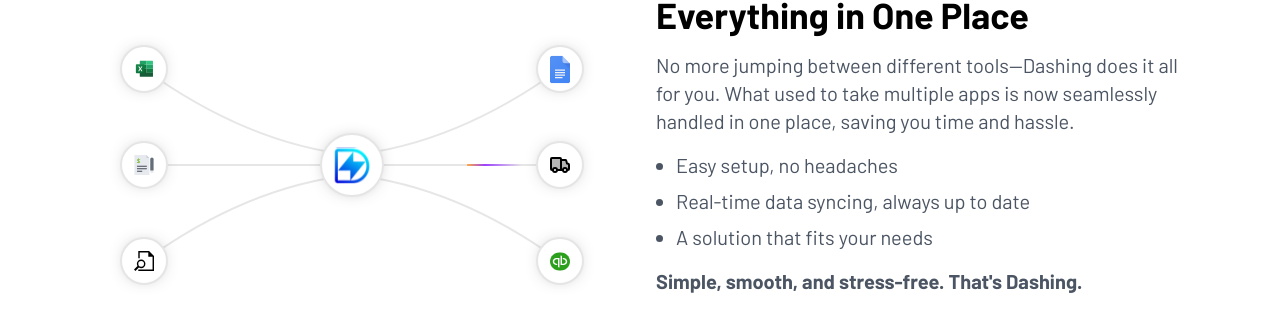
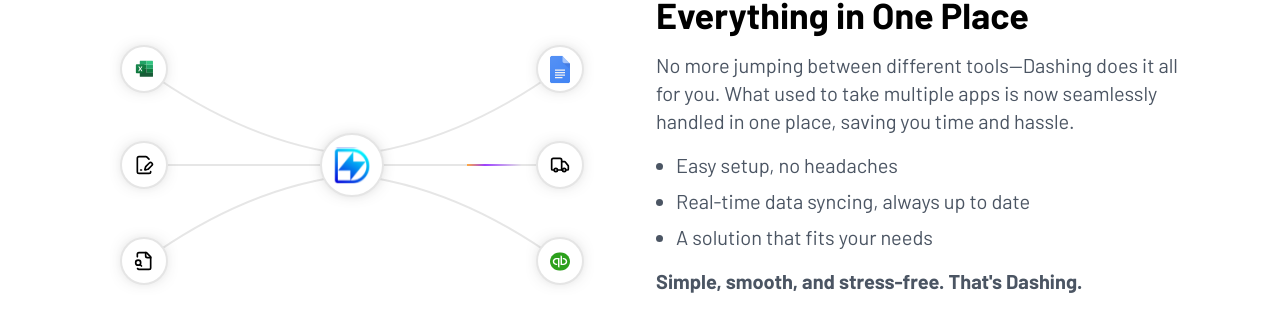
Before and after one commit to hari-bhandari/dashing-site2, a Next.js app: page / in a window 1280 px wide. Shown: the part 3607-3934 px from the top of the page. Built offline with nearby package versions, Linux system fonts and the light colour scheme; no server answers.

Commit message:
Fixed cross + changed icons on integrations div

```diff
--- a/src/app/components/CalendlyPopup.tsx
+++ b/src/app/components/CalendlyPopup.tsx
@@ -22,19 +22,25 @@ export default function CalendlyPopup({ isOpen, onClose }: CalendlyPopupProps) {
                         className="fixed inset-0 flex items-center justify-center z-[71] p-4"
                         onClick={(e) => e.stopPropagation()}
                     >
-                        <div className="bg-white dark:bg-gray-800 rounded-xl shadow-xl max-w-4xl w-full p-6 relative">
+                        <div className="bg-white dark:bg-gray-800 rounded-xl shadow-xl max-w-4xl w-full p-6 relative overflow-hidden">
+                            {/* Close button moved outside content area and given higher z-index */}
                             <button
                                 onClick={onClose}
-                                className="absolute right-4 top-4 text-gray-500 hover:text-gray-700 dark:text-gray-400 dark:hover:text-gray-200"
+                                className="absolute right-6 top-6 text-gray-500 hover:text-gray-700 dark:text-gray-400 dark:hover:text-gray-200 z-10 bg-white dark:bg-gray-800 rounded-full p-1 shadow-md"
                             >
-                                <X className="h-5 w-5" />
+                                <X className="h-6 w-6" />
                             </button>
-                            <InlineWidget
-                                url="https://calendly.com/frank-mut4/dashing-demo"
-                                styles={{
-                                    height: '850px'
-                                }}
-                            />
+
+                            {/* Added padding-right to create space for scrollbar */}
+                            <div className="pr-2 overflow-hidden">
+                                <InlineWidget
+                                    url="https://calendly.com/frank-mut4/dashing-demo"
+                                    styles={{
+                                        height: '850px',
+                                        overflow: 'auto'
+                                    }}
+                                />
+                            </div>
                         </div>
                     </motion.div>
                 </>
--- a/src/app/components/IntegrationsAnimation.tsx
+++ b/src/app/components/IntegrationsAnimation.tsx
@@ -4,6 +4,9 @@ import React, { forwardRef, useRef } from "react";
 
 import { cn } from "@/lib/utils";
 import { AnimatedBeam } from "@/components/magicui/animated-beam";
+import { CiDeliveryTruck } from "react-icons/ci";
+import { LiaFileContractSolid } from "react-icons/lia";
+import { LuFileSearch, LuFilePenLine, LuTruck } from "react-icons/lu";
 
 const Circle = forwardRef<
   HTMLDivElement,
@@ -116,54 +119,11 @@ export default function AnimatedBeamDemo() {
 
 const Icons = {
     shipping: () => (
-      <svg viewBox="0 -2 20.001 20.001" xmlns="http://www.w3.org/2000/svg" fill="#000000"><g id="SVGRepo_bgCarrier" strokeWidth="0"></g><g id="SVGRepo_tracerCarrier" strokeLinecap="round" strokeLinejoin="round"></g><g id="SVGRepo_iconCarrier"> <g id="truck" transform="translate(-2 -4)"> <path id="secondary" fill="#b5b5b5" d="M20.24,10.81,19,10.5l-.79-2.77a1,1,0,0,0-1-.73H13V6a1,1,0,0,0-1-1H4A1,1,0,0,0,3,6V16a1,1,0,0,0,1,1H5a2,2,0,0,1,4,0h6a2,2,0,0,1,4,0h1a1,1,0,0,0,1-1V11.78A1,1,0,0,0,20.24,10.81Z"></path> <path id="primary" d="M5,17H4a1,1,0,0,1-1-1V6A1,1,0,0,1,4,5h8a1,1,0,0,1,1,1V17H9" fill="none" stroke="#000000" strokeLinecap="round" strokeLinejoin="round" strokeWidth="2"></path> <path id="primary-2" data-name="primary" d="M15,17H13V7h4.25a1,1,0,0,1,1,.73L19,10.5l1.24.31a1,1,0,0,1,.76,1V16a1,1,0,0,1-1,1H19" fill="none" stroke="#000000" strokeLinecap="round" strokeLinejoin="round" strokeWidth="2"></path> <path id="primary-3" data-name="primary" d="M7,15a2,2,0,1,0,2,2A2,2,0,0,0,7,15Zm10,0a2,2,0,1,0,2,2A2,2,0,0,0,17,15Z" fill="none" stroke="#000000" strokeLinecap="round" strokeLinejoin="round" strokeWidth="2"></path> </g> </g></svg>
+      <LuTruck className="w-8 h-8"/>
       ),
 
   contract: () => (
-    <svg
-        xmlns="http://www.w3.org/2000/svg"
-        xmlnsXlink="http://www.w3.org/1999/xlink"
-        height="40px"
-        width="40px"
-        version="1.1"
-        id="Layer_1"
-        viewBox="0 0 511.882 511.882"
-        >
-        <polygon
-            style={{fill:"#E6E9ED"}}
-            points="388.314,70.233 324.328,6.248 318.081,0 309.27,0 31.981,0 10.657,0 10.657,21.323 10.657,490.559 10.657,511.882 31.981,511.882 373.254,511.882 394.563,511.882 394.563,490.559 394.563,85.308 394.563,76.482"
-          />
-          <g>
-            <path
-              style={{fill:"#434A54"}}
-              d="M85.313,298.602h234.611c5.873,0,10.652-4.779,10.652-10.669s-4.779-10.669-10.652-10.669H85.313 c-5.905,0-10.669,4.779-10.669,10.669S79.408,298.602,85.313,298.602z"
-            />
-            <path
-              style={{fill:"#434A54"}}
-              d="M319.923,341.249H85.313c-5.905,0-10.669,4.781-10.669,10.67c0,5.89,4.765,10.669,10.669,10.669 h234.611c5.873,0,10.652-4.779,10.652-10.669C330.577,346.03,325.797,341.249,319.923,341.249z"
-            />
-            <path
-              style={{fill:"#434A54"}}
-              d="M202.613,405.235H85.313c-5.905,0-10.669,4.779-10.669,10.669s4.765,10.67,10.669,10.67h117.301 c5.889,0,10.669-4.78,10.669-10.67S208.503,405.235,202.613,405.235z"
-            />
-          </g>
-          <polygon
-            style={{fill:"#E6E9ED"}}
-            points="472.732,341.03 444.395,341.03 415.901,440.57 458.547,469.002 501.224,440.57"
-          />
-          <path
-            style={{fill:"#656D78"}}
-            d="M458.547,63.766c-23.557,0-42.646,19.089-42.646,42.646v287.934h85.324V106.413 C501.224,82.855,482.105,63.766,458.547,63.766z"
-          />
-          <path
-            style={{fill:"#8CC153"}}
-            d="M127.96,148.372v-20.62h21.339c5.889,0,10.654-4.78,10.654-10.67c0-5.889-4.765-10.669-10.654-10.669 H127.96V95.758c0-5.889-4.765-10.669-10.654-10.669s-10.669,4.78-10.669,10.669v10.654h-5.327c-18.417,0-24.307,7.545-26.025,13.855 c-3.218,11.951,7.045,25.12,31.353,40.179v20.62H85.313c-5.889,0-10.669,4.78-10.669,10.67c0,5.889,4.78,10.653,10.669,10.653 h21.323c0,5.905,4.78,10.67,10.669,10.67s10.654-4.765,10.654-10.67h5.342c18.402,0,24.307-7.529,26.01-13.856 C162.546,176.599,152.266,163.43,127.96,148.372z M98.918,127.814c0.703-0.047,1.5-0.062,2.39-0.062h5.327v6.857 C103.09,131.891,100.606,129.594,98.918,127.814z M133.301,181.067h-5.342v-6.857c3.546,2.718,6.03,5.015,7.717,6.795 C134.973,181.051,134.176,181.067,133.301,181.067z"
-          />
-          <polygon
-            style={{fill:"#CCD1D9"}}
-            points="394.563,76.482 318.081,76.482 318.081,0"
-          />
-        </svg>
+    <LuFilePenLine className="w-8 h-8"/>
       ),
   dashing: () => (
     <svg xmlns="http://www.w3.org/2000/svg" xmlnsXlink="http://www.w3.org/1999/xlink" width="41" height="41" viewBox="0 0 41 41" fill="none">
@@ -404,24 +364,6 @@ const Icons = {
 
   ),
   search: () => (
-    <svg
-      viewBox="0 0 448 448"
-      fill="#000000"
-      xmlns="http://www.w3.org/2000/svg"
-    >
-      <title>file-preview</title>
-      <g transform="translate(0,-604.36224)">
-        <path
-          style={{fillOpacity: 1, stroke: "none", strokeWidth: 36, strokeLinecap: "round", strokeMiterlimit: 4, strokeDasharray: "none", strokeOpacity: 1}}
-          d="M 96 0 L 96 32 L 96 160 L 128 160 L 128 32 L 320 32 L 320 128 L 416 128 L 416 416 L 160 416 L 144 416 L 128 416 L 96 416 L 96 448 L 128 448 L 448 448 L 448 416 L 448 111.01953 L 336.98047 0 L 128 0 L 96 0 z"
-          transform="translate(0,604.36224)"
-        />
-        <path
-          style={{fillOpacity: 1, stroke: "none", strokeWidth: 36, strokeLinecap: "round", strokeMiterlimit: 4, strokeDasharray: "none", strokeOpacity: 1}}
-          d="M 160 192 A 96 95.999992 0 0 0 64 288 A 96 95.999992 0 0 0 78.117188 337.88281 L 0 416 L 32 448 L 110.09375 369.90625 A 96 95.999992 0 0 0 160 384 A 96 95.999992 0 0 0 256 288 A 96 95.999992 0 0 0 160 192 z M 160 224 A 64 63.999996 0 0 1 224 288 A 64 63.999996 0 0 1 160 352 A 64 63.999996 0 0 1 96 288 A 64 63.999996 0 0 1 160 224 z"
-          transform="translate(0,604.36224)"
-        />
-      </g>
-    </svg>
+    <LuFileSearch className="w-8 h-8" />
   ),
 };
```
